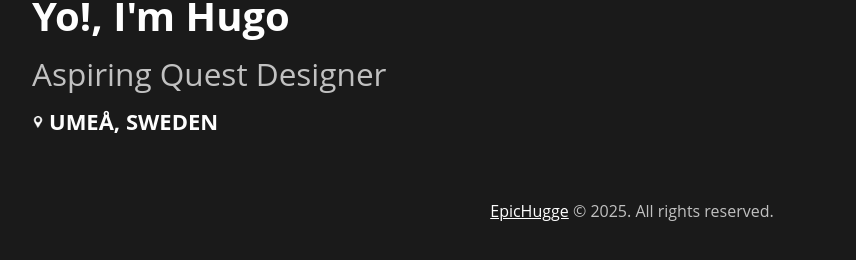
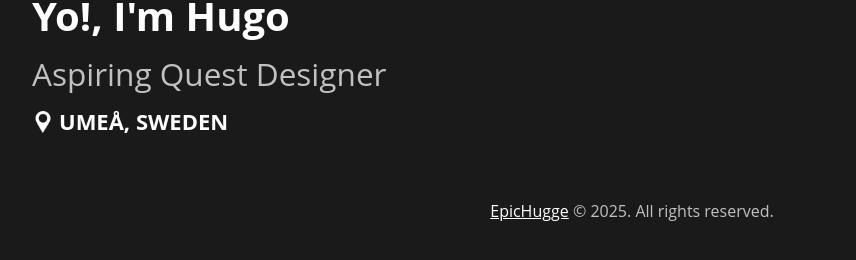
Before and after one commit to EpicHugge/EpicHugge.github.io, a Jekyll site: the page built from index.markdown, in a window 1280 px wide. Shown: the part 182-442 px from the top of the page, without its empty margins (8-864 px from the left). Built offline with Jekyll 4.4.1, drawn with Linux system fonts in a browser that asks for light colours; some web fonts are replaced.

Commit message:
Update style.css

```diff
--- a/assets/css/style.css
+++ b/assets/css/style.css
@@ -138,8 +138,8 @@ a:hover {
 }
 
 .intro-location .location-pointer {
-  width: 12px; /* Matches the font size */
-  height: 12px;
+  width: 22px; /* Matches the font size */
+  height: 22px;
   margin-right: 5px; /* Space between image and text */
 }
 
```
